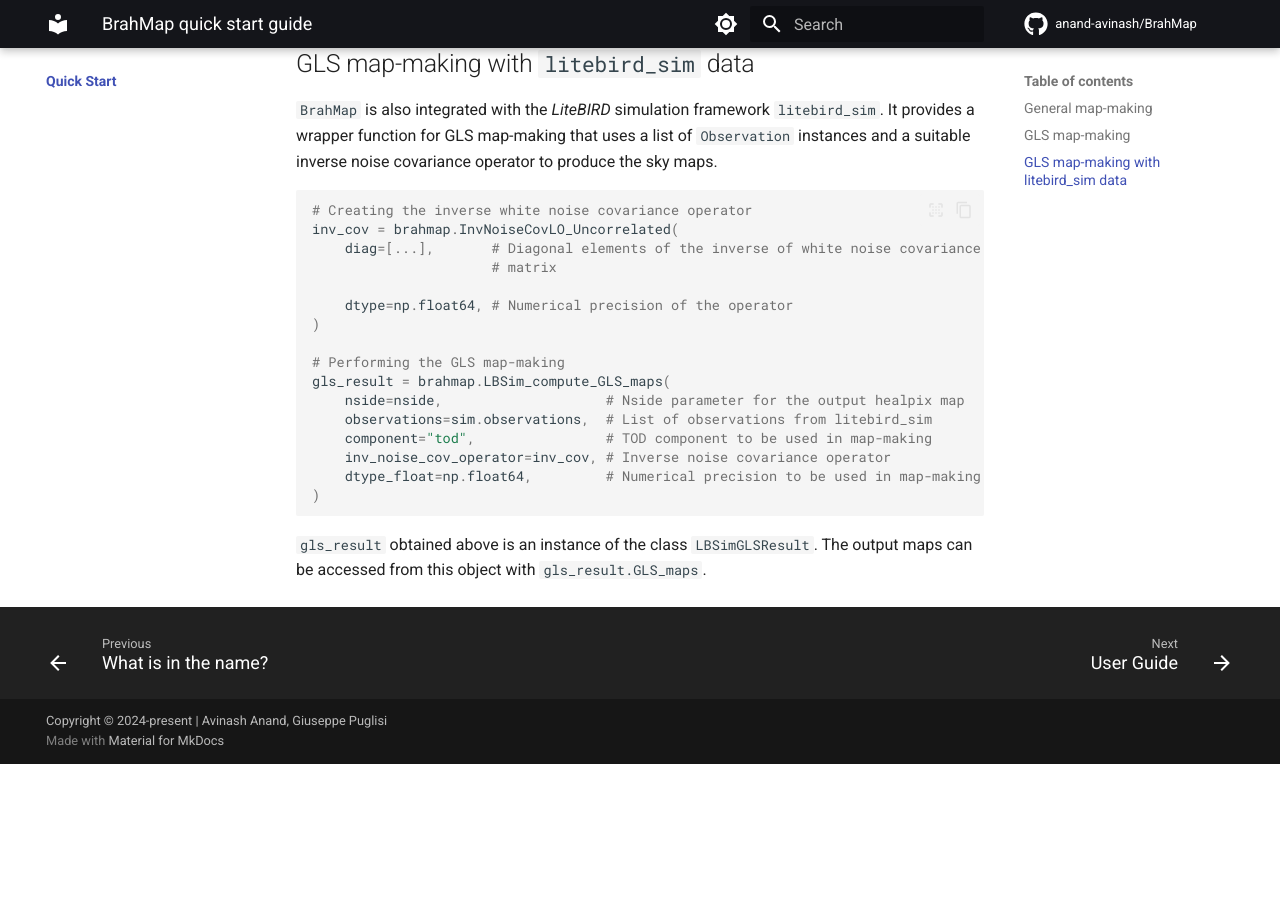
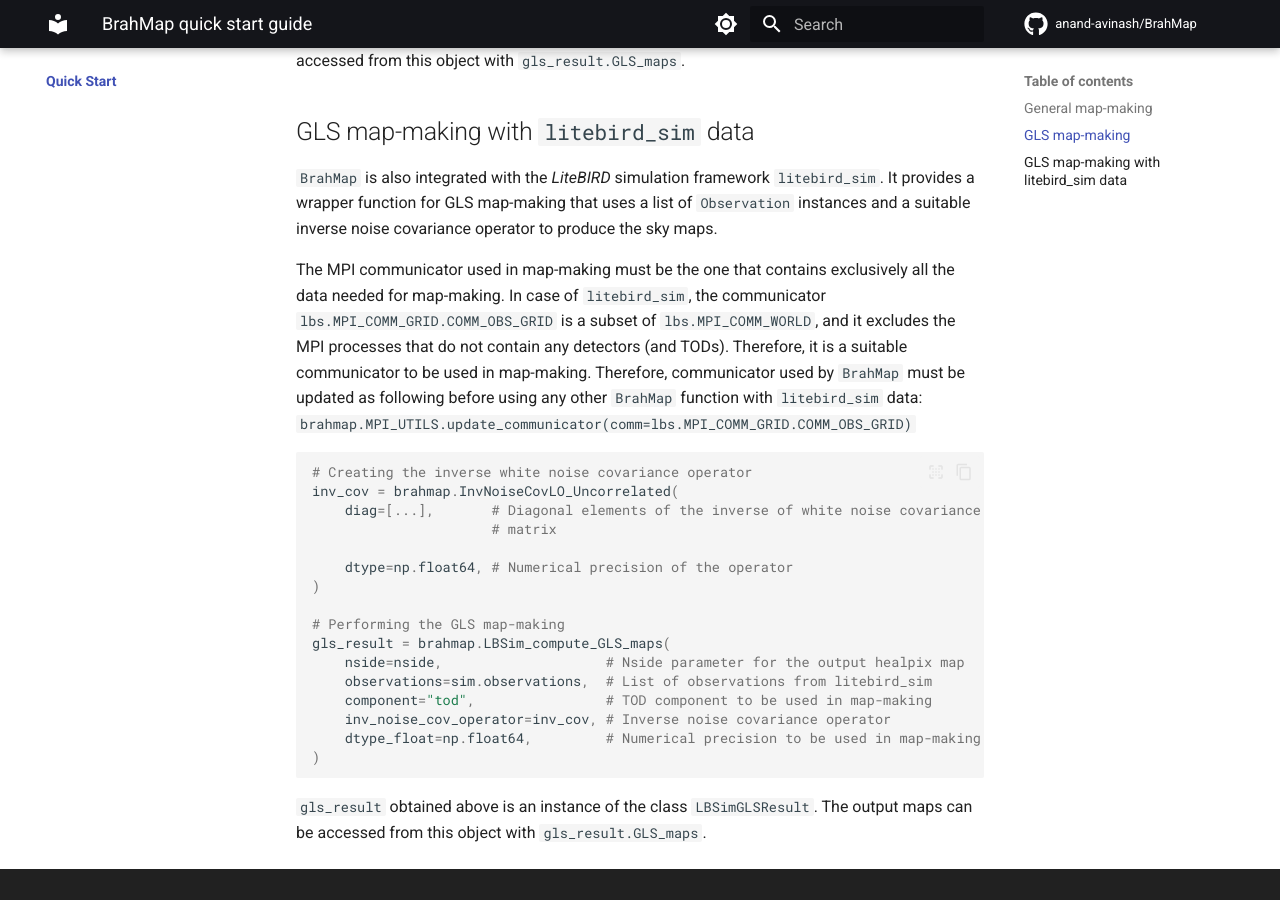
Before and after one commit to anand-avinash/BrahMap, an MkDocs documentation site: the page built from docs/quick_start/index.md, in a window 1280 px wide and 900 px high, scrolled down 2243 px. Built offline with MkDocs 1.6.1 and Material for MkDocs 9.7.7, drawn with Linux system fonts in a browser that asks for light colours; comment, search, counter and statistics services are not loaded; before the commit the page ends 3007 px from its top, so only the background shows below that; some of the changed text lies outside the part shown.

Commit message:
updated examples and quick start guide reflecting the changes from previous commit: removed brahmap.Initialize(); MPI_UTILS.added update_communicator(); changed bMPI to MPI_UTILS

````diff
--- a/docs/quick_start/index.md
+++ b/docs/quick_start/index.md
@@ -1,8 +1,13 @@
 # BrahMap quick start guide
 
-Before using any of the classes and functions from `BrahMap`, it is
-recommended to call `brahmap.Initialize(comm=...)`. Here `comm` refers to the
-MPI communicator over which the data to be used for map-making is available.
+Complete example scripts and notebooks can be found
+[here](https://github.com/anand-avinash/BrahMap/tree/main/examples).
+
+By default, `BrahMap` performs all the operations over global MPI communicator
+(`MPI.COMM_WORLD`). To modify this behavior, one can specify a different MPI
+communicator through the function
+`brahmap.MPI_UTILS.update_communicator(comm=...)`. This function must be
+called before calling any other `BrahMap` functions.
 
 ## General map-making
 
@@ -113,6 +118,16 @@ output maps can be accessed from this object with `gls_result.GLS_maps`.
 list of `Observation` instances and a suitable inverse noise covariance
 operator to produce the sky maps.
 
+The MPI communicator used in map-making must be the one that contains
+exclusively all the data needed for map-making. In case of `litebird_sim`, the
+communicator `lbs.MPI_COMM_GRID.COMM_OBS_GRID` is a subset of
+`lbs.MPI_COMM_WORLD`, and it excludes the MPI processes that do not contain
+any detectors (and TODs). Therefore, it is a suitable communicator to be
+used in map-making. Therefore, communicator used by
+`BrahMap` must be updated as following before using any other `BrahMap`
+function with `litebird_sim` data:
+`brahmap.MPI_UTILS.update_communicator(comm=lbs.MPI_COMM_GRID.COMM_OBS_GRID)`
+
 ```python
 # Creating the inverse white noise covariance operator
 inv_cov = brahmap.InvNoiseCovLO_Uncorrelated(
````
Also changed, not shown: 7 other files.
